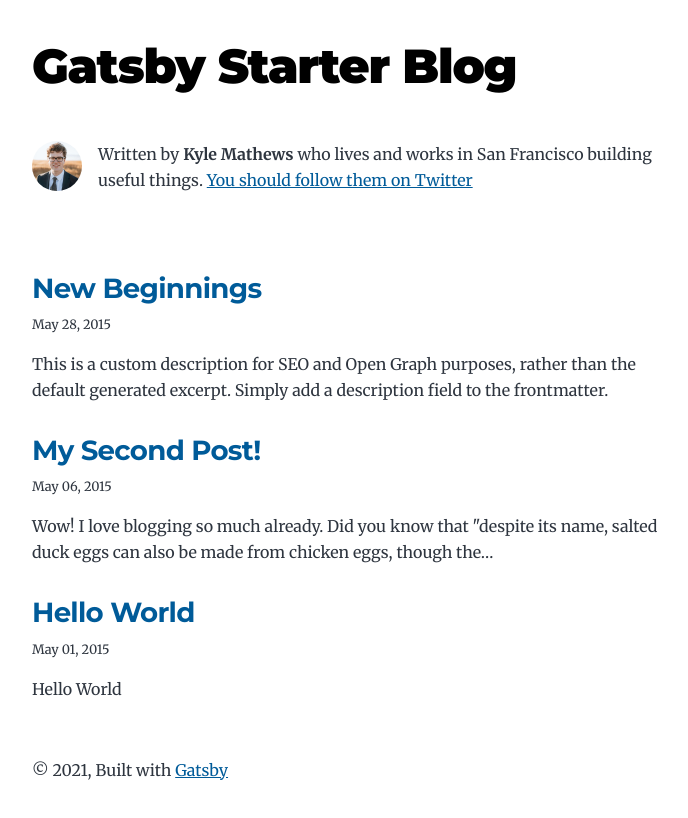
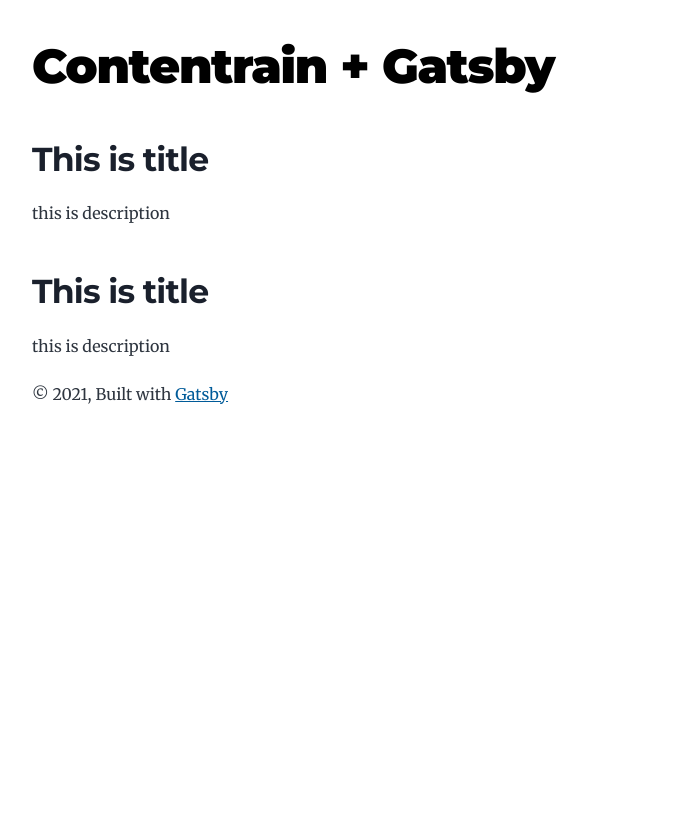
Before and after one commit to raufsamestone/contentrain-gatsby-demo, a Gatsby site: page / in a window 1280 px wide. Shown: the whole page, without its empty margins (292-980 px from the left). Built offline with nearby package versions, Linux system fonts and the light colour scheme; Gatsby itself is replaced by a stand-in of ours.

Commit message:
added data json

```diff
--- a/gatsby-config.js
+++ b/gatsby-config.js
@@ -1,6 +1,6 @@
 module.exports = {
   siteMetadata: {
-    title: `Gatsby Starter Blog`,
+    title: `Contentrain + Gatsby`,
     author: {
       name: `Kyle Mathews`,
       summary: `who lives and works in San Francisco building useful things.`,
@@ -18,6 +18,13 @@
       options: {
         path: `${__dirname}/content/blog`,
         name: `blog`,
+      },
+    },
+    `gatsby-transformer-json`,
+    {
+      resolve: `gatsby-source-filesystem`,
+      options: {
+        path: `./src/data/`,
       },
     },
     {
--- a/package.json
+++ b/package.json
@@ -23,6 +23,7 @@
     "gatsby-remark-responsive-iframe": "^5.4.0",
     "gatsby-remark-smartypants": "^5.4.0",
     "gatsby-source-filesystem": "^4.4.0",
+    "gatsby-transformer-json": "^4.4.0",
     "gatsby-transformer-remark": "^5.4.0",
     "gatsby-transformer-sharp": "^4.4.0",
     "prismjs": "^1.25.0",
--- /dev/null
+++ b/src/data/data.json
@@ -0,0 +1,10 @@
+[
+    {
+        "title": "This is title",
+        "description": "this is description"
+    },
+    {
+        "title": "This is title",
+        "description": "this is description"
+    }
+]
--- a/src/pages/index.js
+++ b/src/pages/index.js
@@ -1,64 +1,23 @@
 import * as React from "react"
 import { Link, graphql } from "gatsby"
-
+import Data from '../data/data.json'
 import Bio from "../components/bio"
 import Layout from "../components/layout"
 import Seo from "../components/seo"
 
 const BlogIndex = ({ data, location }) => {
   const siteTitle = data.site.siteMetadata?.title || `Title`
-  const posts = data.allMarkdownRemark.nodes
-
-  if (posts.length === 0) {
-    return (
-      <Layout location={location} title={siteTitle}>
-        <Seo title="All posts" />
-        <Bio />
-        <p>
-          No blog posts found. Add markdown posts to "content/blog" (or the
-          directory you specified for the "gatsby-source-filesystem" plugin in
-          gatsby-config.js).
-        </p>
-      </Layout>
-    )
-  }
-
   return (
     <Layout location={location} title={siteTitle}>
       <Seo title="All posts" />
-      <Bio />
-      <ol style={{ listStyle: `none` }}>
-        {posts.map(post => {
-          const title = post.frontmatter.title || post.fields.slug
-
-          return (
-            <li key={post.fields.slug}>
-              <article
-                className="post-list-item"
-                itemScope
-                itemType="http://schema.org/Article"
-              >
-                <header>
-                  <h2>
-                    <Link to={post.fields.slug} itemProp="url">
-                      <span itemProp="headline">{title}</span>
-                    </Link>
-                  </h2>
-                  <small>{post.frontmatter.date}</small>
-                </header>
-                <section>
-                  <p
-                    dangerouslySetInnerHTML={{
-                      __html: post.frontmatter.description || post.excerpt,
-                    }}
-                    itemProp="description"
-                  />
-                </section>
-              </article>
-            </li>
-          )
-        })}
-      </ol>
+      {Data.map(post => {
+        return (
+          <div>
+            <h2>{post.title} </h2>
+            <div>{post.description}</div>
+          </div>
+        )
+      })}
     </Layout>
   )
 }
```
Also changed, not shown: 1 other file.
